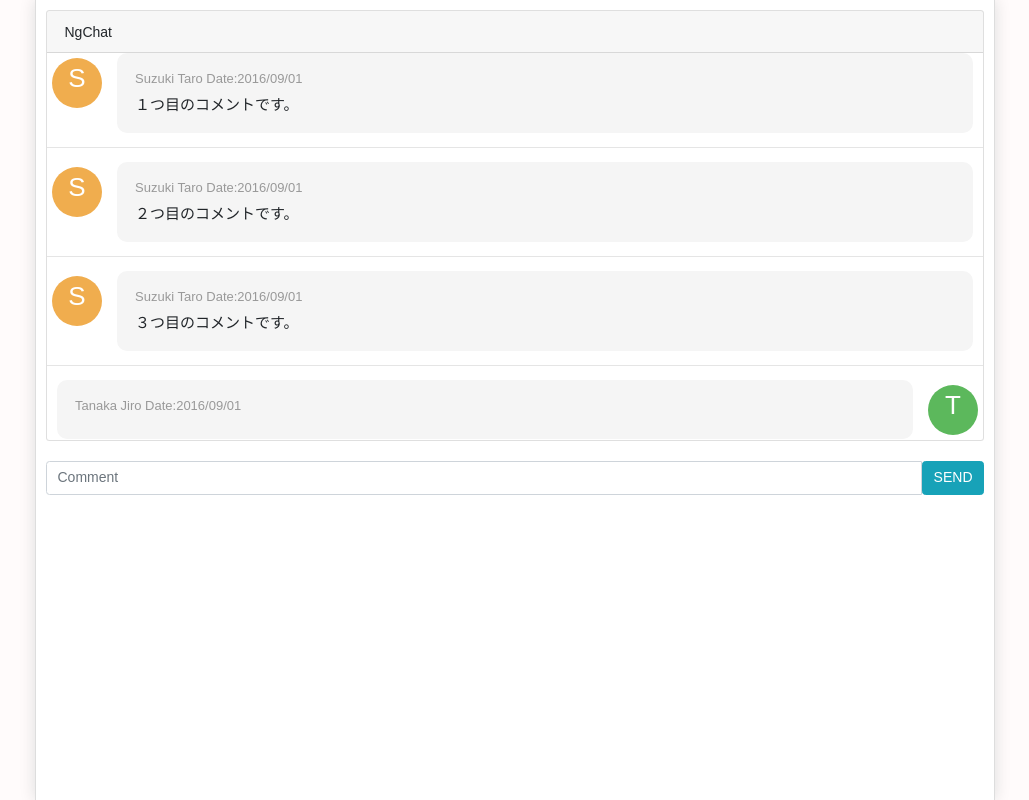
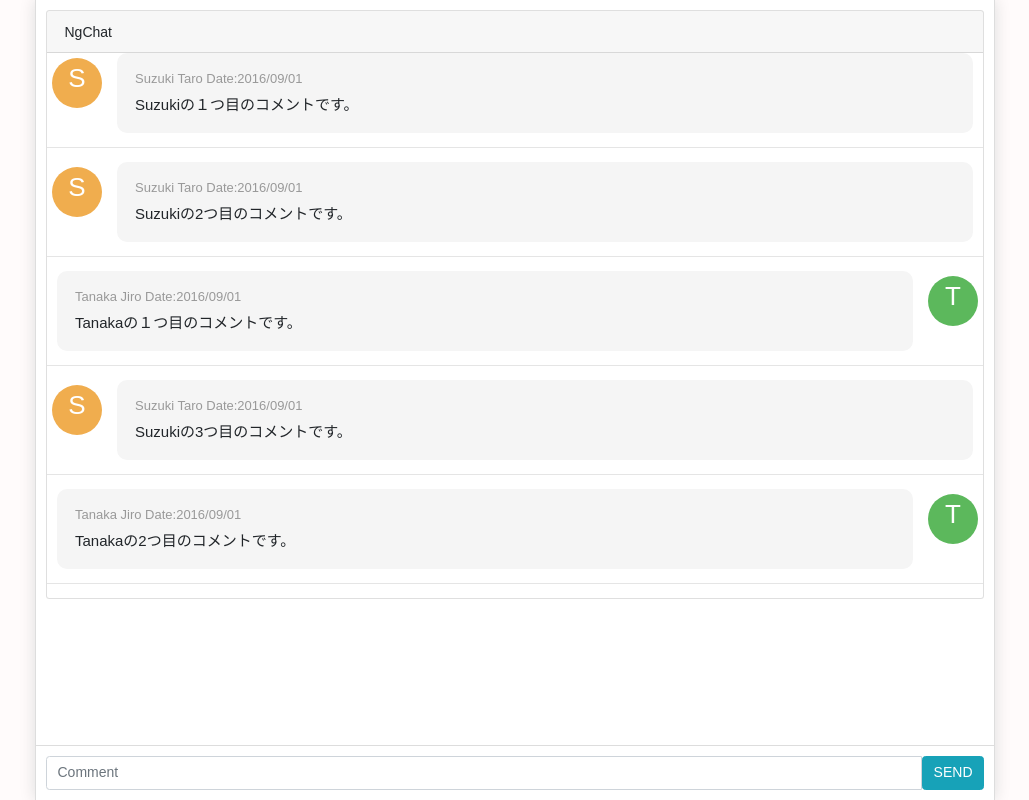
Before and after one commit to Yamamoto0525/NgChat_bk, an Angular app: page / in a window 1280 px wide. Shown: the whole page, without its empty margins (125-1154 px from the left). Built offline with nearby package versions, Linux system fonts and the light colour scheme.

Commit message:
set ngIf

```diff
--- a/src/app/app.component.css
+++ b/src/app/app.component.css
@@ -1,12 +1,30 @@
-.page {
+.page { /*更新*/
   max-width: 960px;
   height: 100%;
   margin: 0 auto;
-  padding: 10px;
+  padding: 10px 0;
   background-color: #fff;
   border-left: 1px solid #DDDDDD;
   border-right: 1px solid #DDDDDD;
   box-shadow: 0 0 15px #DDDDDD;
+  overflow: scroll;
+}
+
+.page section{ /*追加*/
+  margin: 0 10px 30px;
+}
+
+.page .page-footer{ /*追加*/
+  display: block;
+  position: fixed;
+  margin: 0;
+  padding: 10px;
+  bottom: 0;
+  height: 55px;
+  width: 100%;
+  max-width: 958px;
+  background-color: #fff;
+  border-top: 1px solid #DDDDDD;
 }
 
 .page .card .media-body {
@@ -44,6 +62,7 @@
   background-color: #5cb85c;
 }
 
+/*削除
 .page .chart-form {
   margin: 20px 0;
-}
+}*/
--- a/src/app/app.component.html
+++ b/src/app/app.component.html
@@ -4,38 +4,36 @@
       NgChat
     </div>
     <div class="card-block">
-      <ng-container *ngFor="let comment of comments"><!--追加-->
+      <ng-container *ngFor="let comment of comments">
         <div class="media">
-          <div class="media-left">
-            <a href="#" class="icon-rounded">S</a>
+          <!--current_user.uidとcomment.user.uidが等しくない場合に表示-->
+          <div class="media-left" *ngIf="comment.user.uid !== current_user.uid">
+            <a href="#" class="icon-rounded">{{comment.initial}}</a>
           </div>
           <div class="media-body">
-            <h4 class="media-heading">{{comment.name}} Date:2016/09/01</h4><!--comment.nameに変更-->
-            <div>{{comment.content}}</div><!--comment.contentに変更-->
+            <h4 class="media-heading">{{comment.user.name}} Date:2016/09/01</h4>
+            <div>{{comment.content}}</div>
+          </div>
+          <!--current_user.uidとcomment.user.uidが等しい場合に表示-->
+          <div class="media-right" *ngIf="comment.user.uid === current_user.uid">
+            <a href="#" class="icon-rounded">T</a>
           </div>
         </div>
         <hr>
       </ng-container>
-      <div class="media">
-        <div class="media-body">
-          <h4 class="media-heading">Tanaka Jiro Date:2016/09/01</h4>
-          <div>{{content}}</div>　<!--contentに変更-->
-        </div>
-        <div class="media-right">
-          <a href="#" class="icon-rounded">T</a>
-        </div>
-      </div>
     </div>
   </section>
 
-  <section>
+  <section class="page-footer">
     <form class="chart-form">
       <div class="input-group">
         <input type="text" class="form-control"
         [(ngModel)]="content"
         name="comment"
-        placeholder="Comment" ><!--ngModel追加-->
-        <span class="input-group-btn"><button class="btn btn-info" type="button">SEND</button></span>
+        placeholder="Comment">
+        <span class="input-group-btn">
+          <button class="btn btn-info" type="button" (click)="addComment(content)">SEND</button>
+        </span>
       </div>
     </form>
   </section>
--- a/src/app/app.component.ts
+++ b/src/app/app.component.ts
@@ -1,10 +1,14 @@
 import { Component } from '@angular/core';
-import { Comment } from './class/chat';
+import { Comment, User } from './class/chat';
 
-const COMMENTS: Comment[] = [
-  { name: "Suzuki Taro",  content: "１つ目のコメントです。"},
-  { name: "Suzuki Taro",  content: "２つ目のコメントです。"},
-  { name: "Suzuki Taro",  content: "３つ目のコメントです。"}
+const CURRENT_USER: User = new User(1, 'Tanaka Jiro'); // 自分のUser情報を追加
+const ANOTHER_USER: User = new User(2, 'Suzuki Taro'); // 相手のUser情報を追加
+const COMMENTS: Comment[] = [ // クラスを元にコメントを作成
+	new Comment(ANOTHER_USER, 'Suzukiの１つ目のコメントです。'),
+	new Comment(ANOTHER_USER, 'Suzukiの2つ目のコメントです。'),
+	new Comment(CURRENT_USER, 'Tanakaの１つ目のコメントです。'),
+	new Comment(ANOTHER_USER, 'Suzukiの3つ目のコメントです。'),
+	new Comment(CURRENT_USER, 'Tanakaの2つ目のコメントです。')
 ];
 
 @Component({
@@ -16,4 +20,14 @@
 export class AppComponent {
   public content = '';
   public comments = COMMENTS;
+  public current_user = CURRENT_USER; // 追加
+
+  // 新しいコメントを追加
+  addComment(comment: string) {
+     if (comment) {
+       this.comments.push(new Comment(this.current_user, comment));
+       this.content = '';
+     }
+  }
+
 }
--- a/src/app/class/chat.ts
+++ b/src/app/class/chat.ts
@@ -1,4 +1,21 @@
-export class Comment {
+export class User { //Userの定義を追加
+  uid: number;
   name: string;
+
+  constructor(uid: number, name: string) {
+  	this.uid = uid;
+  	this.name = name;
+  }
+}
+
+export class Comment { //Commentの定義を変更
+  user: User;
+  initial: string;
   content: string;
+
+  constructor(user: User, content: string) {
+  	this.user = user;
+  	this.initial = user.name.slice(0, 1);
+  	this.content = content;
+  }
 }
```
